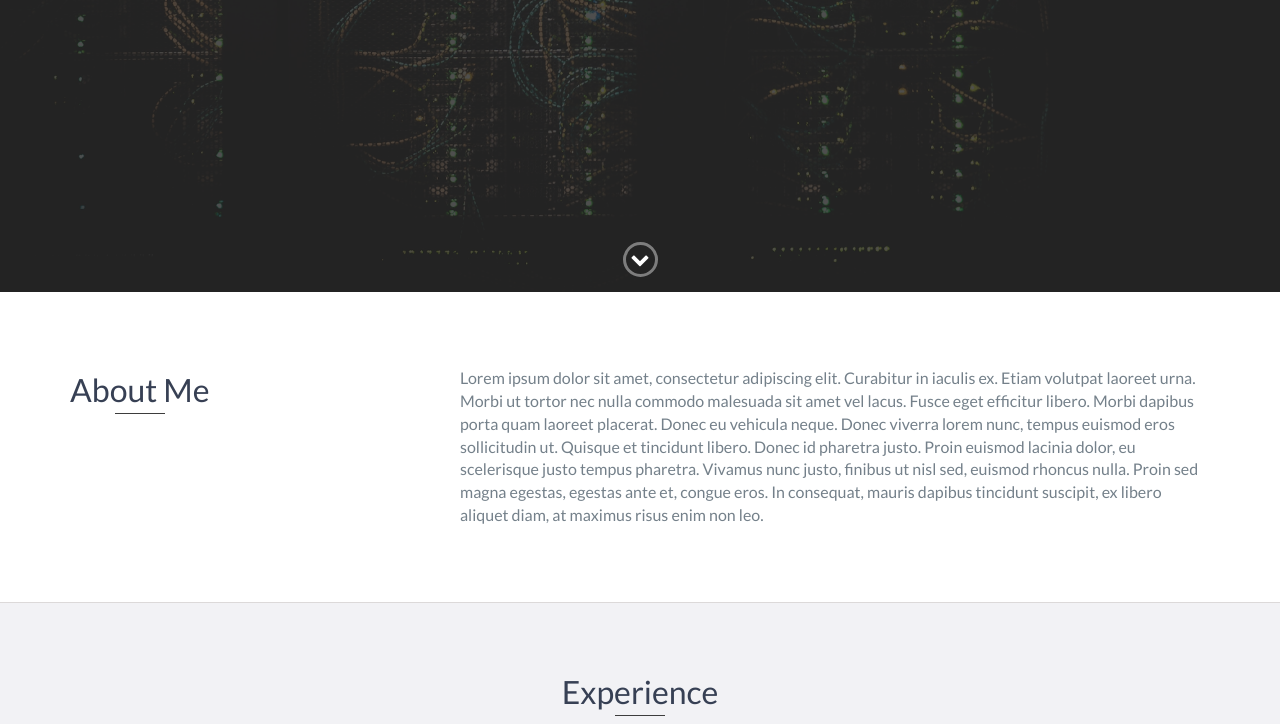
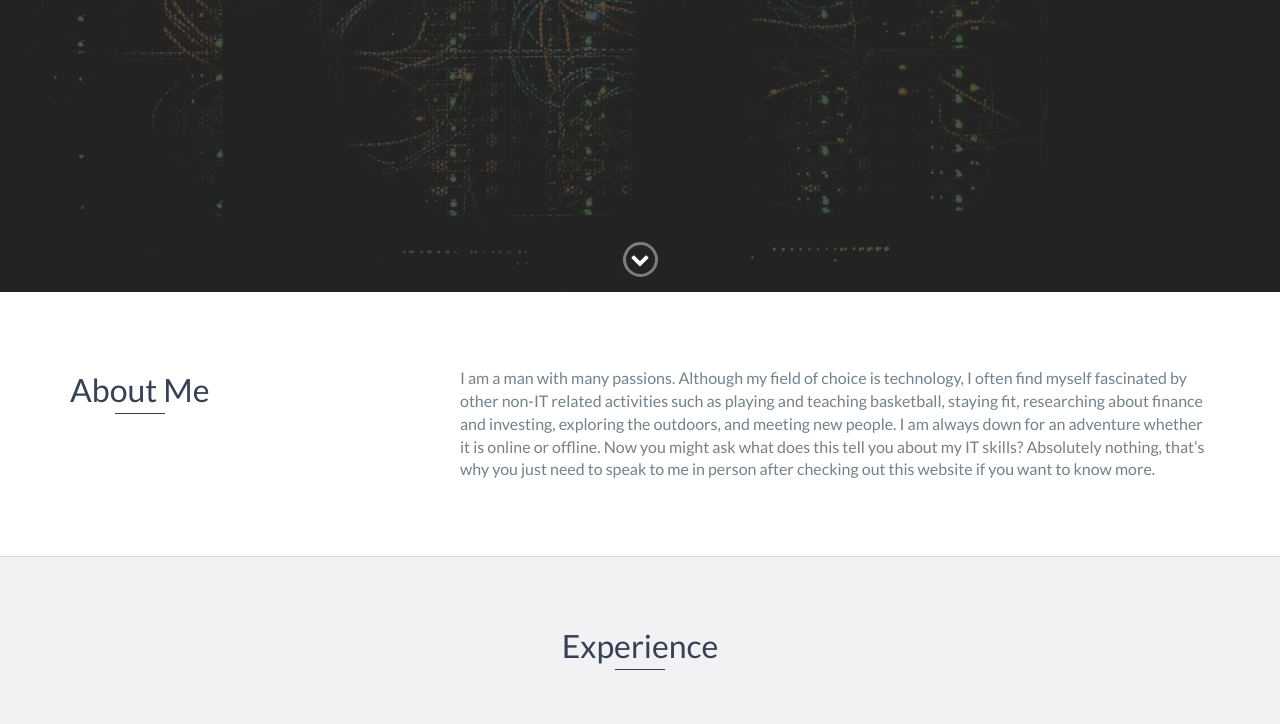
Before and after one commit to SethEnriquez/seth.enriquez, a plain HTML site: page index.html in a window 1280 px wide. Shown: the part 508-1232 px from the top of the page. Drawn offline with nearby package versions, Linux system fonts and the light colour scheme.

Commit message:
Updated about me

```diff
--- a/index.html
+++ b/index.html
@@ -78,9 +78,9 @@
                 </div>
                 <div class="col-md-8">
                     <p>
-                        Lorem ipsum dolor sit amet, consectetur adipiscing elit. Curabitur in iaculis ex. Etiam volutpat laoreet urna. Morbi ut tortor nec nulla commodo malesuada sit amet vel lacus. Fusce eget efficitur libero. Morbi dapibus porta quam laoreet placerat. Donec
-                        eu vehicula neque. Donec viverra lorem nunc, tempus euismod eros sollicitudin ut. Quisque et tincidunt libero. Donec id pharetra justo. Proin euismod lacinia dolor, eu scelerisque justo tempus pharetra. Vivamus nunc justo, finibus
-                        ut nisl sed, euismod rhoncus nulla. Proin sed magna egestas, egestas ante et, congue eros. In consequat, mauris dapibus tincidunt suscipit, ex libero aliquet diam, at maximus risus enim non leo.
+                        I am a man with many passions. Although my field of choice is technology, I often find myself fascinated by other non-IT related activities such as playing and teaching basketball, staying fit, researching about finance and investing,
+                        exploring the outdoors, and meeting new people. I am always down for an adventure whether it is online or offline. Now you might ask what does this tell you about my IT skills? Absolutely nothing, that’s why you just need to speak to
+                         me in person after checking out this website if you want to know more.
                     </p>
                 </div>
             </div>
```
